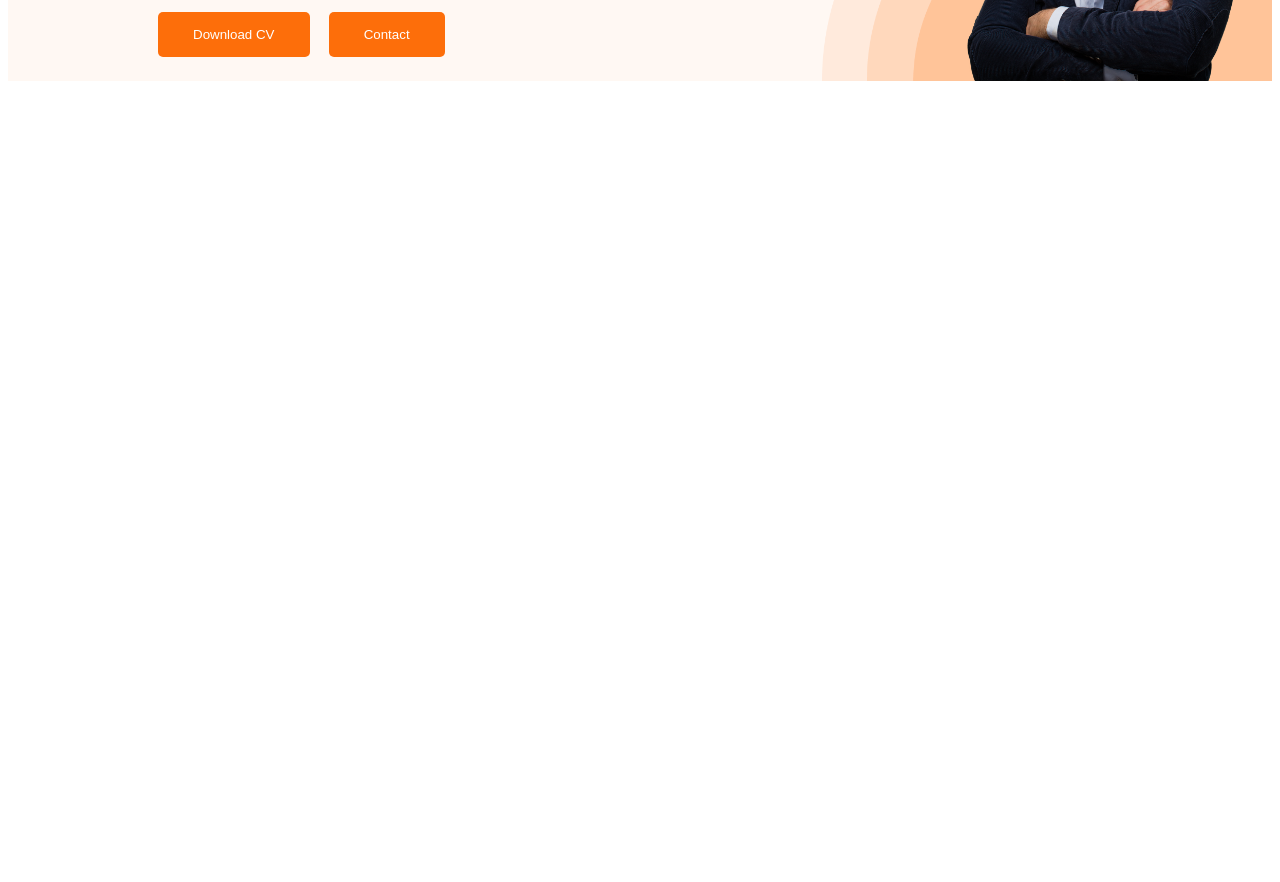
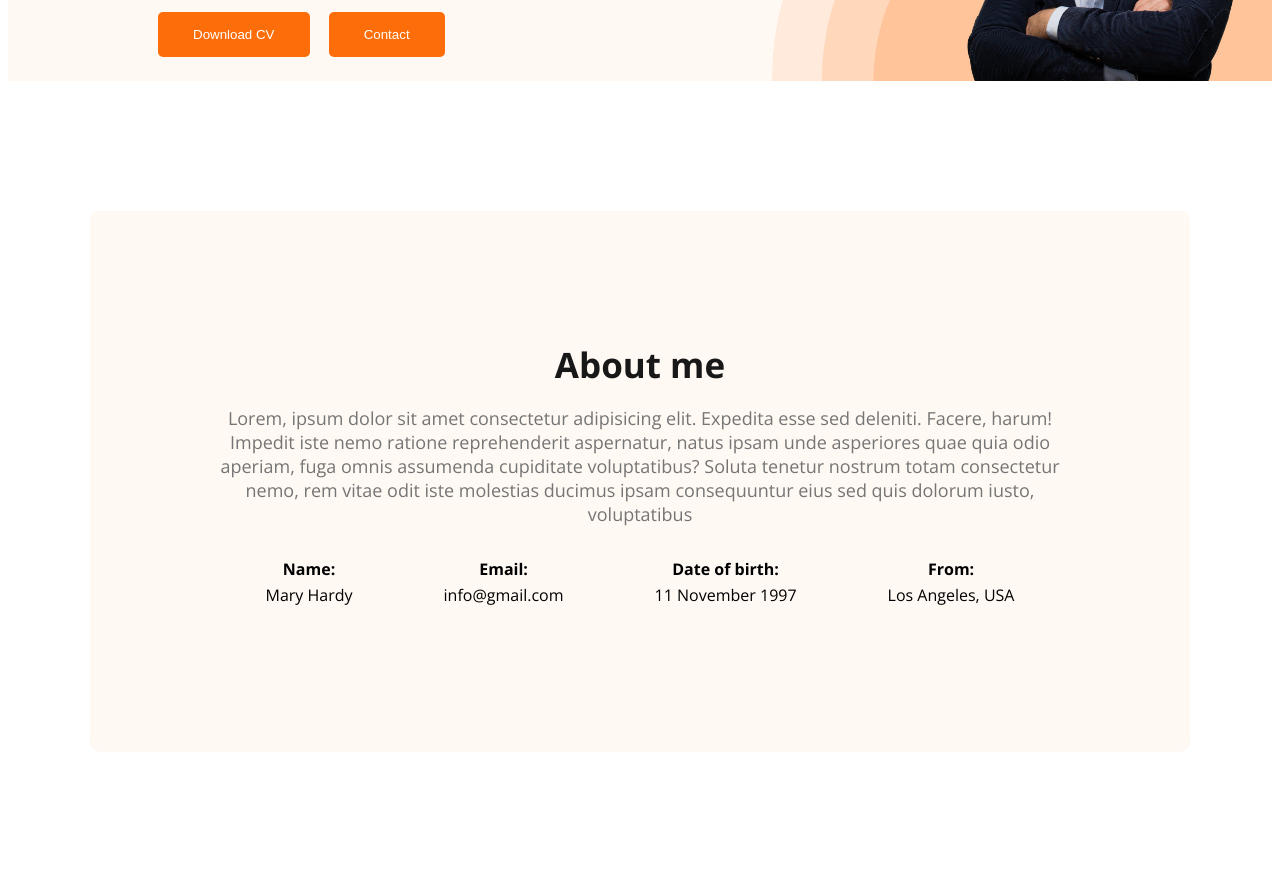
Before and after one commit to sanaul01/my-developer-portfolio, a plain HTML site: page index.html in a window 1280 px wide. Shown: the part 381-1263 px from the top of the page. Before the commit the page ends 800 px from the top, so only its background shows below. Drawn offline with nearby package versions, Linux system fonts and the light colour scheme.

Commit message:
added about section

```diff
--- a/index.html
+++ b/index.html
@@ -24,7 +24,7 @@
             </ul>
         </nav>
         <div class="banner">
-            <div>
+            <div class="banner-content">
                 <h3 class="banner-greeting">Hi, I am</h3>
             <h2 class="banner-title">Mary hadry</h2>
             <p class="banner-description">Shot what able cold new see hold.Friendly as an betrayed formerly he. Morning because as to society behaved moments.</p>
@@ -36,7 +36,28 @@
 
     </header>
     <main>
-
+        <section class="about">
+            <div class="section-title">About me</div>
+            <p class="section-description">Lorem, ipsum dolor sit amet consectetur adipisicing elit. Expedita esse sed deleniti. Facere, harum! Impedit iste nemo ratione reprehenderit aspernatur, natus ipsam unde asperiores quae quia odio aperiam, fuga omnis assumenda cupiditate voluptatibus? Soluta tenetur nostrum totam consectetur nemo, rem vitae odit iste molestias ducimus ipsam consequuntur eius sed quis dolorum iusto, voluptatibus </p>
+            <div class="about-info-container">
+                <div class="about-info">
+                    <h4 class="about-info-title">Name:</h4>
+                    <p class="about-info-description">Mary Hardy</p>
+                </div>
+                <div class="about-info">
+                    <h4 class="about-info-title">Email:</h4>
+                    <p class="about-info-description">info@gmail.com</p>
+                </div>
+                <div class="about-info">
+                    <h4 class="about-info-title">Date of birth:</h4>
+                    <p class="about-info-description">11 November 1997</p>
+                </div>
+                <div class="about-info">
+                    <h4 class="about-info-title">From:</h4>
+                    <p class="about-info-description">Los Angeles, USA</p>
+                </div>
+            </div>
+        </section>
     </main>
     <footer></footer>
 
--- a/styles/style.css
+++ b/styles/style.css
@@ -15,7 +15,20 @@ body{
     color: white;
     padding: 15px 35px;
     margin-right: 15px;
+}
 
+.section-title{
+    text-align: center;
+    color: #181818;
+    font-size: 35px;
+    font-weight: 700;
+}
+
+.section-description{
+    color: #757575;
+    text-align: center;
+    font-size: 18px;
+    margin-bottom: 10px;
 }
 
 /* navbar style */
@@ -55,7 +68,7 @@ nav a{
     background-image: url("../images/header_bg.png");
     background-repeat: no-repeat;
     background-position: bottom right;
-    background-size: 450px;
+    background-size: 500px;
 }
 
 .banner{
@@ -66,11 +79,14 @@ nav a{
 
 }
 
+.banner-content{
+    max-width: 500px;
+}
+
 .banner .profile-picture{
     width: 300px;
 
 }
-
 
 .banner-greeting{
     font-size: 45px;
@@ -87,5 +103,39 @@ nav a{
 
 .banner-description{
     margin-bottom: 15px;
-    width: 500px;
+
 }
+
+
+/* main part styles */
+
+main{
+    max-width: 1100px;
+    margin: 0 auto;
+}
+
+/* aboout section styles */
+
+.about{
+    margin: 130px 0;
+    padding: 130px;
+    border-radius: 10px;
+    background-color: #FFF8F3;
+}
+
+.about-info-container{
+    display: flex;
+    justify-content: space-around;
+}
+
+.about-info{
+    text-align: center;
+}
+
+.about-info-title{
+    margin-bottom: 0px;
+}
+
+.about-info-description{
+    margin-top: 4px;
+}
```
